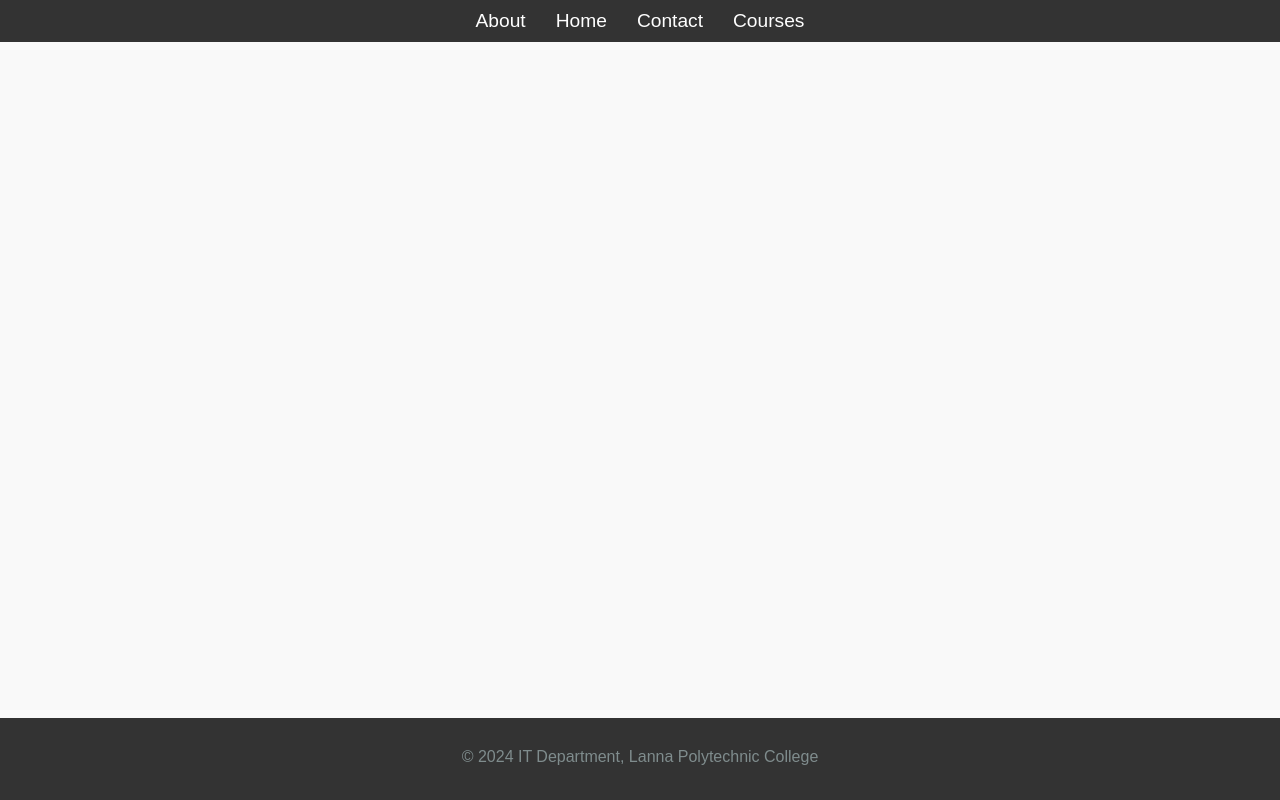
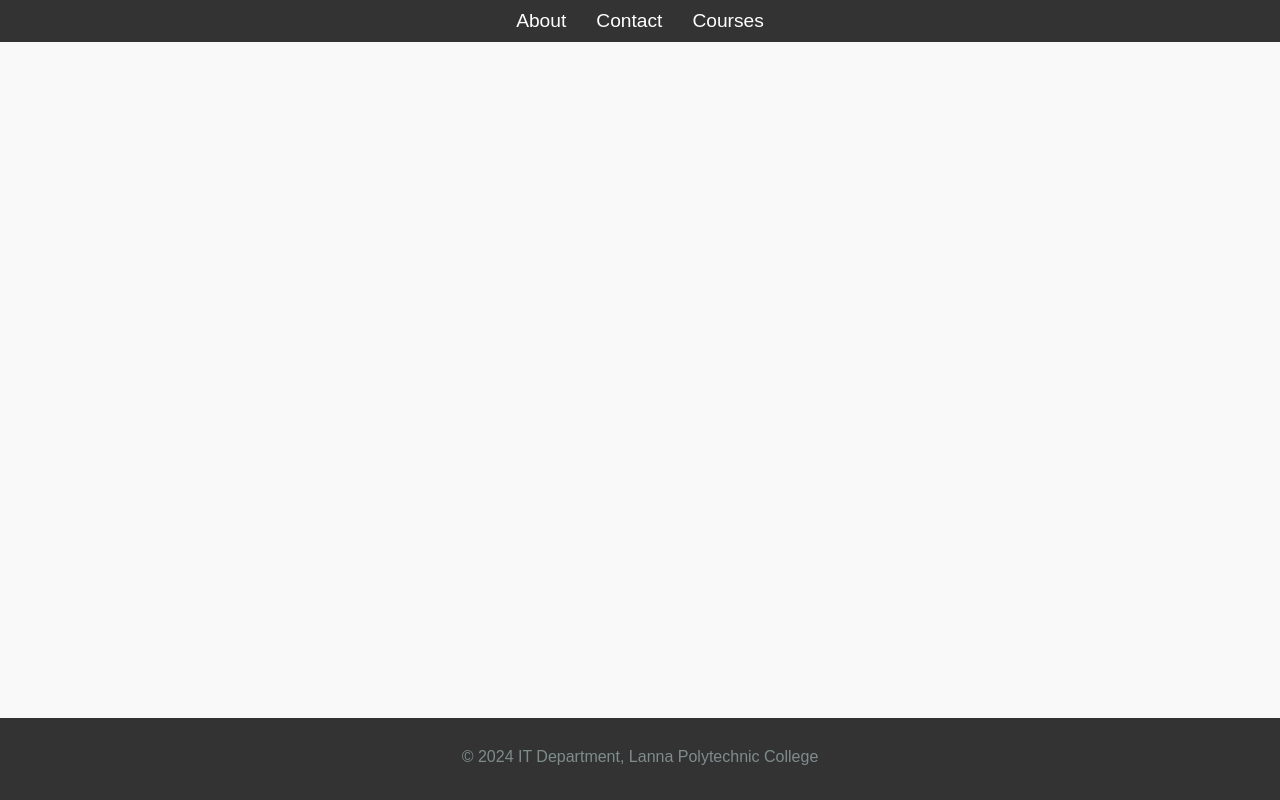
Before and after one commit to rwa956082360/-Work, a React (Create React App) app: page / in a window 1280 px wide. Built offline with nearby package versions, Linux system fonts and the light colour scheme.

Commit message:
Update Header.js

```diff
--- a/src/components/Header.js
+++ b/src/components/Header.js
@@ -8,7 +8,6 @@ function Header() {
             <nav>
                 <ul className="nav-list">
                     <li><Link to="/about" className="nav-link">About</Link></li>
-                    <li><Link to="/about" className="nav-link">Home</Link></li>
                     <li><Link to="/contact" className="nav-link">Contact</Link></li>
                     <li><Link to="/courses" className="nav-link">Courses</Link></li>
                 </ul>
```
